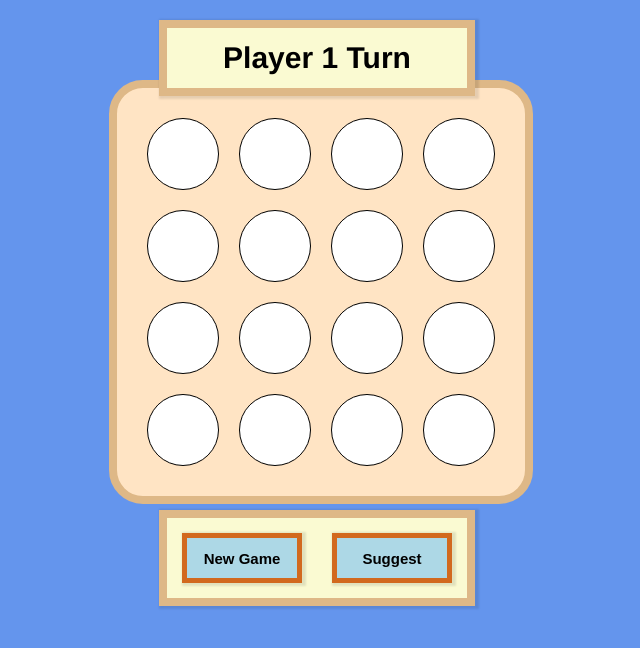
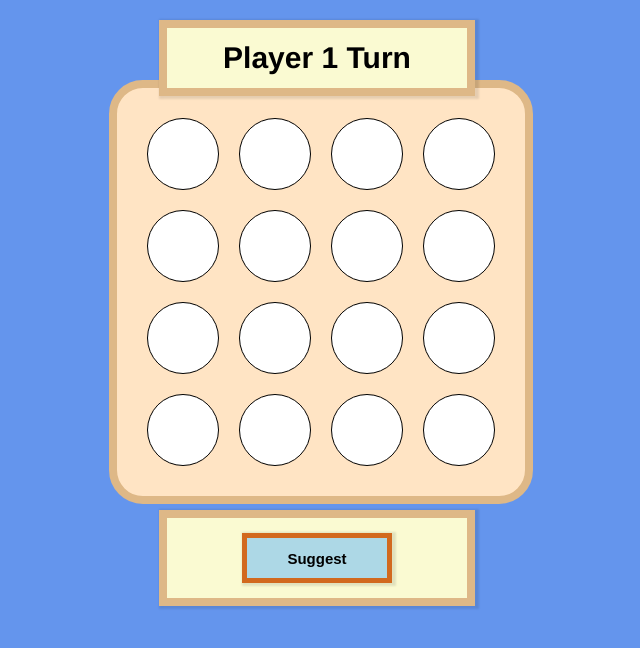
Before and after one commit to Adelino-Ribeiro/connect-4-react-js, a React (Create React App) app: page / in a window 1280 px wide. Shown: the top 648 px of the page, without its empty margins (331-971 px from the left). Built offline with nearby package versions, Linux system fonts and the light colour scheme.

Commit message:
Conditional rendering

```diff
--- a/src/Components/GameCircle.jsx
+++ b/src/Components/Circle.jsx
@@ -1,7 +1,7 @@
 import React from "react";
 import "../Game.css";
 
-const GameCircle = ({ id, children, onCircleClicked, className }) => {
+const Circle = ({ id, children, onCircleClicked, className }) => {
   // const color = (id % 2 === 0) ?  'odd' : 'even';
 
   return (
@@ -14,4 +14,4 @@ const GameCircle = ({ id, children, onCircleClicked, className }) => {
   );
 };
 
-export default GameCircle;
+export default Circle;
--- /dev/null
+++ b/src/Components/Footer.jsx
@@ -0,0 +1,21 @@
+import React from "react";
+import { GAME_STATE_PLAYING } from "./Constants";
+
+const Footer = ({ onNewGameClick, onSuggestClick, gameSate }) => {
+  const renderButtons = () => {
+    if (gameSate === GAME_STATE_PLAYING) {
+      return <button onClick={onSuggestClick}>Suggest</button>
+    }
+
+    return <button onClick={onNewGameClick}>New Game</button>;
+  }
+  return (
+    <div className="panel footer">
+      {
+        renderButtons()
+      }
+    </div>
+  );
+};
+
+export default Footer;
--- a/src/Components/GameBoard.jsx
+++ b/src/Components/GameBoard.jsx
@@ -1,8 +1,8 @@
 import React, { useEffect, useState } from "react";
-import GameCircle from "./GameCircle";
+import Circle from "./Circle";
 import "../Game.css";
-import GameHeader from "./GameHeader";
-import GameFooter from "./GameFooter";
+import Header from "./Header";
+import Footer from "./Footer";
 import { isDraw, isWinner, getComputerMove } from "../Helper";
 import {
   NO_CIRCLES,
@@ -26,22 +26,19 @@ const GameBoard = () => {
   console.log(gameBoard);
 
   useEffect(() => {
-
     initGame();
-
   }, []);
 
   const initGame = () => {
+    console.log("init game");
 
-    console.log('init game');
-
-    setGameBoard(Array(16).fill(NO_PLAYER));
+    setGameBoard(Array(NO_CIRCLES).fill(NO_PLAYER));
 
     setCurrentPlayer(PLAYER_1);
 
     setGameState(GAME_STATE_PLAYING);
 
-  }
+  };
 
   const initBoard = () => {
     const circles = [];
@@ -54,10 +51,8 @@ const GameBoard = () => {
   };
 
   const suggestMove = () => {
-
     circleClicked(getComputerMove(gameBoard));
-
-  }
+  };
 
   const circleClicked = (id) => {
     console.log("circle clicked: " + id);
@@ -91,7 +86,7 @@ const GameBoard = () => {
 
   const renderCircle = (id) => {
     return (
-      <GameCircle
+      <Circle
         key={id}
         id={id}
         className={`player-${gameBoard[id]}`}
@@ -102,13 +97,17 @@ const GameBoard = () => {
 
   return (
     <>
-      <GameHeader
+      <Header
         gameState={gameState}
         currentPlayer={currentPlayer}
         winPlayer={winPlayer}
       />
       <div className="gameBoard">{initBoard()}</div>
-      <GameFooter onNewGameClick={initGame} onSuggestClick={suggestMove} />
+      <Footer
+        onNewGameClick={initGame}
+        onSuggestClick={suggestMove}
+        gameSate={gameState}
+      />
     </>
   );
 };
--- a/src/Components/GameFooter.jsx
+++ /dev/null
@@ -1,12 +0,0 @@
-import React from 'react'
-
-const GameFooter = ({onNewGameClick, onSuggestClick}) => {
-  return (
-    <div className='panel footer'>
-      <button onClick={onNewGameClick}>New Game</button>
-      <button onClick={onSuggestClick}>Suggest</button>
-    </div>
-  )
-}
-
-export default GameFooter
--- a/src/Components/GameHeader.jsx
+++ b/src/Components/Header.jsx
@@ -1,7 +1,7 @@
 import React from "react";
-import { GAME_STATE_DRAW, GAME_STATE_PLAYING, GAME_STATE_WIN } from "../Components/Constants";
+import { GAME_STATE_DRAW, GAME_STATE_PLAYING, GAME_STATE_WIN } from "./Constants";
 
-const GameHeader = ({ gameState, currentPlayer, winPlayer }) => {
+const Header = ({ gameState, currentPlayer, winPlayer }) => {
   const renderLabel = () => {
     switch (gameState) {
       case GAME_STATE_PLAYING:
@@ -21,4 +21,4 @@ const GameHeader = ({ gameState, currentPlayer, winPlayer }) => {
   );
 };
 
-export default GameHeader;
+export default Header;
--- a/src/Game.css
+++ b/src/Game.css
@@ -1,5 +1,21 @@
+:root {
+
+    --background-color: cornflowerblue;
+
+    --board-background-color: bisque;
+    --board-border-color: burlywood;
+
+    --panel-background-color: lightgoldenrodyellow;
+    --panel-border-color: burlywood;
+
+    --player-no-player: white;
+    --player-player1: red;
+    --player-player2: blue;
+
+}
+
 body {
-    background-color: cornflowerblue;
+    background-color: var(--background-color);
     font-family: 'Franklin Gothic Medium', 'Arial Narrow', Arial, sans-serif;
 }
 
@@ -14,8 +30,8 @@ body {
 
 .panel {
     position: absolute;
-    background-color: lightgoldenrodyellow;
-    border: 8px solid burlywood;
+    background-color: var(--panel-background-color);
+    border: 8px solid var(--panel-border-color);
     -webkit-box-shadow: 2px 1px 2px 2px rgba(0, 0, 0, 0.1);
     box-shadow: 2px 1px 2px 2px rgba(0, 0, 0, 0.1);
     z-index: 1;
@@ -55,8 +71,8 @@ body {
 .footer button {
     position: relative;
     top: 15px;
-    margin-left: 15px;
-    width: 120px;
+    margin-left: 75px;
+    width: 150px;
     height: 50px;
     background-color: lightblue;
     font-size: 15px;
@@ -77,8 +93,8 @@ body {
     left: 50%;
     margin-left: -200px;
     top: 20%;
-    background-color: bisque;
-    border: 8px solid burlywood;
+    background-color: var(--board-background-color);
+    border: 8px solid var(--board-border-color);
     border-radius: 8%;
 }
 
@@ -90,8 +106,8 @@ body {
     border: 1px solid black;
 }
 
-.player-0 { background-color: white; }
+.player-0 { background-color: var(--player-no-player); }
 
-.player-1 { background-color: red; }
+.player-1 { background-color: var(--player-player1); }
 
-.player-2 { background-color: blue; }
+.player-2 { background-color: var(--player-player2); }
```
